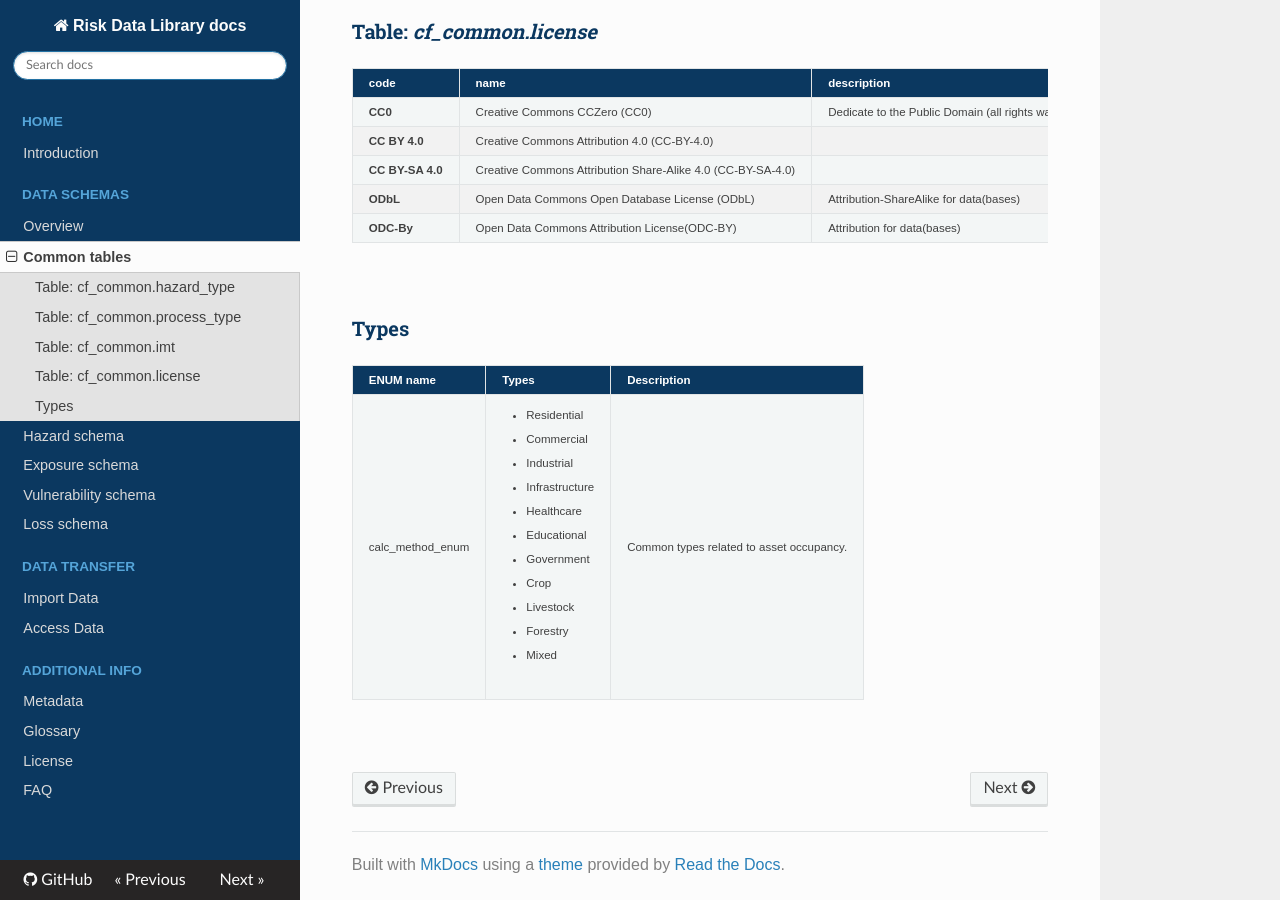
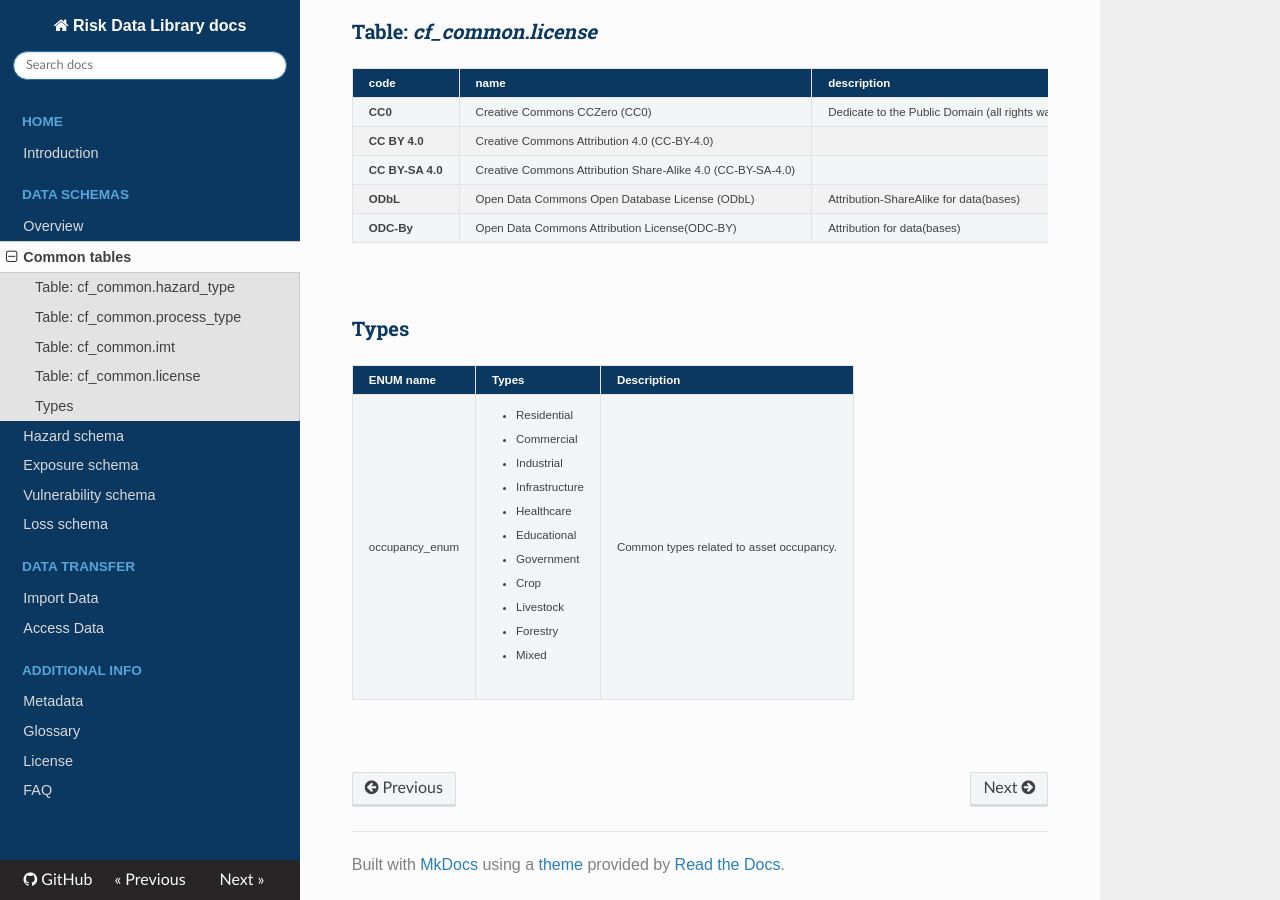
Before and after one commit to GFDRR/rdl-doc, an MkDocs documentation site: the page built from docs/common.md, in a window 1280 px wide and 900 px high, scrolled down 4298 px. Built offline with MkDocs 1.6.1, drawn with Linux system fonts in a browser that asks for light colours; nearby versions of some CDN libraries.

Commit message:
Update common.md

```diff
--- a/docs/common.md
+++ b/docs/common.md
@@ -164,6 +164,6 @@ The content of these common tables is as follows:
 
 | **ENUM name** | Types | Description |
 | --- | --- | --- |
-| calc\_method\_enum | <ul><li>Residential<li>Commercial<li>Industrial<li>Infrastructure<li>Healthcare<li>Educational<li>Government<li>Crop<li>Livestock<li>Forestry<li>Mixed | Common types related to asset occupancy. |
+| occupancy\_enum | <ul><li>Residential<li>Commercial<li>Industrial<li>Infrastructure<li>Healthcare<li>Educational<li>Government<li>Crop<li>Livestock<li>Forestry<li>Mixed | Common types related to asset occupancy. |
 
 <br/>
```
